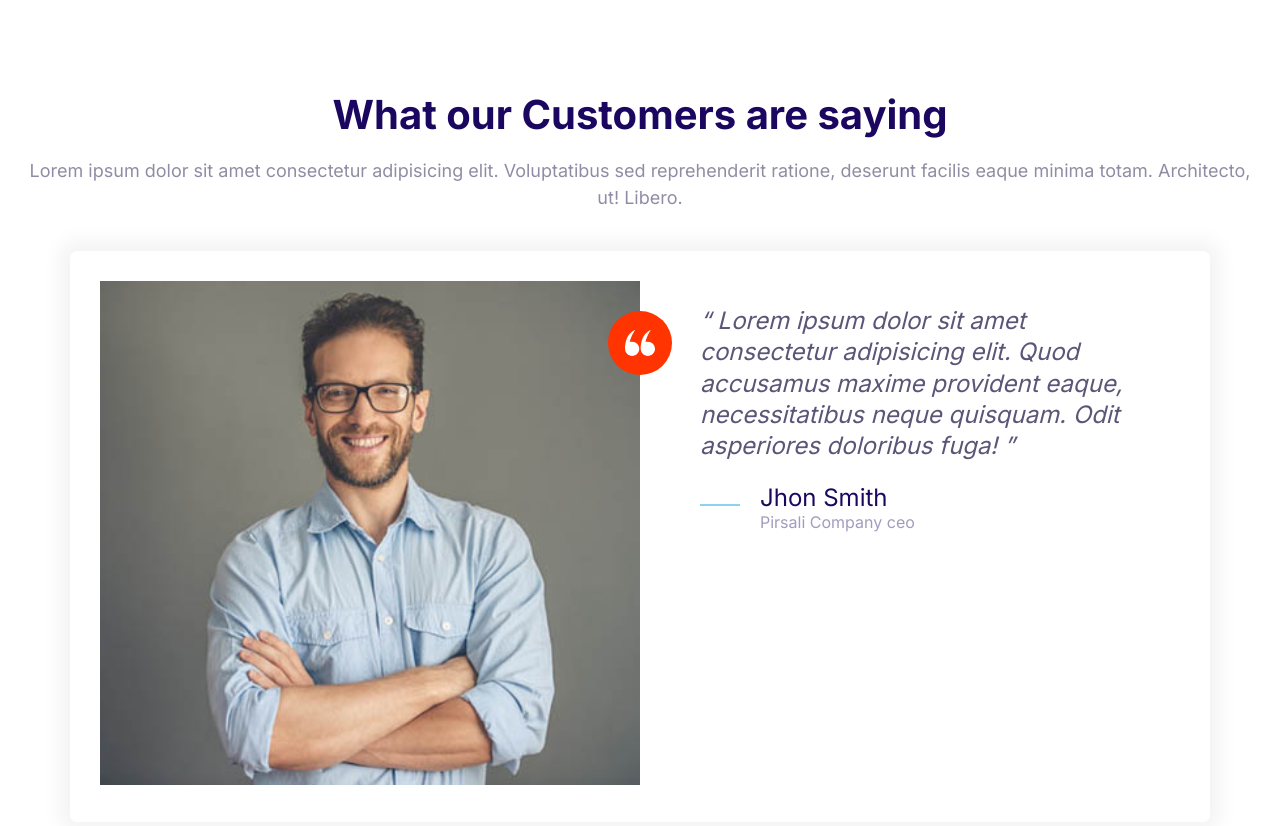
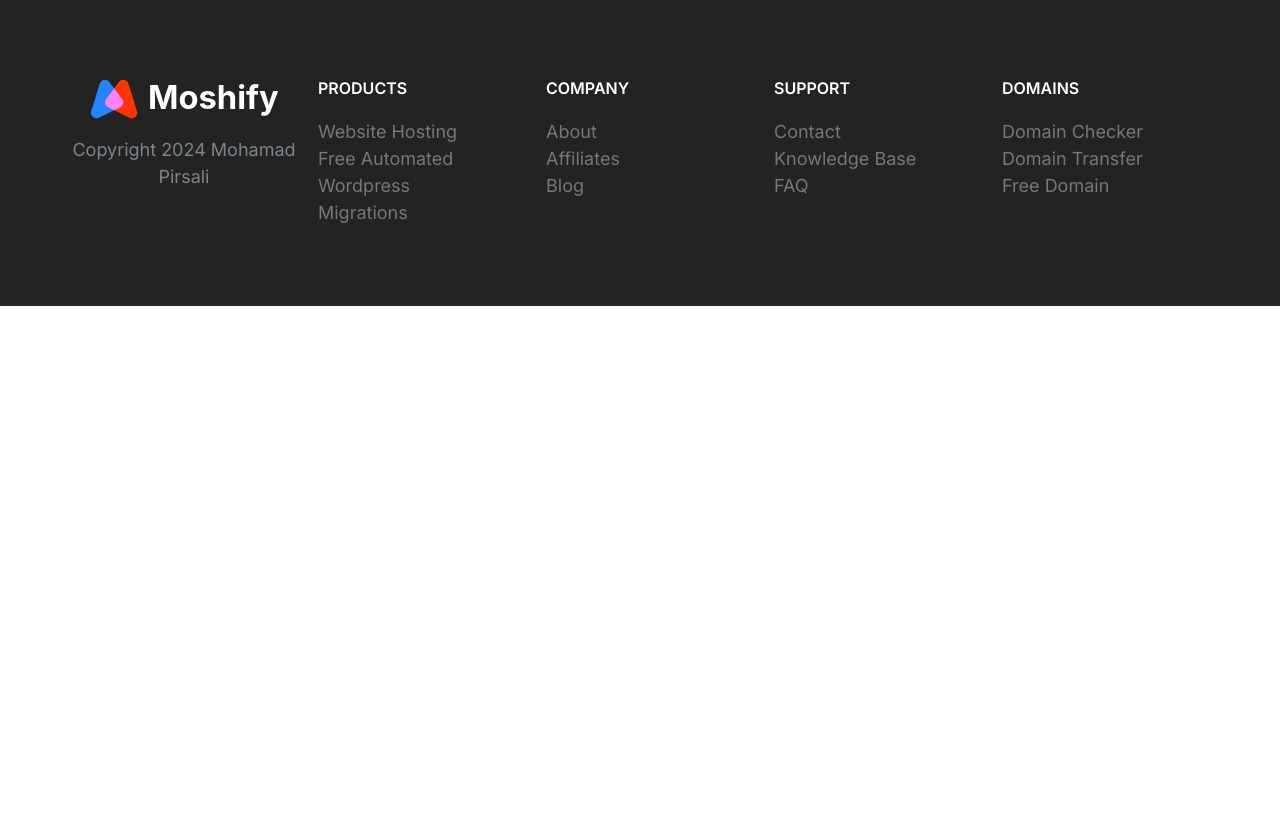
Before and after one commit to mohamadpirsali/Mohify, a plain HTML site: page index.html in a window 1280 px wide. After the commit the page ends 800 px from the top, so only its background shows below. Drawn offline with Linux system fonts and the light colour scheme.

Commit message:
build the footer component

```diff
--- a/css/styles.css
+++ b/css/styles.css
@@ -751,3 +751,73 @@ text-decoration: none;
         max-width: 700px;
     }
 }
+
+
+/* Footer */
+.footer{
+    background : #232323;
+}
+
+.footer a {
+    color: #777;
+    transition: color .3s;
+}
+
+.footer a:hover{
+    color: #fff;
+}
+
+.footer__section{
+    padding: 2rem;
+    border-bottom: 1px solid #393939;
+}
+.footer__section .list{
+    margin: 0;
+}
+
+.footer__heading{
+    text-transform: uppercase;
+    font-weight: 600;
+}
+.footer__brand{
+    margin-top: 5rem;
+    text-align: center;
+}
+.footer__brand img{
+    /* TODO: consider refactoring this and applying it to all images */
+    width: 100%;
+    max-width: 230px;
+}
+
+.footer__copyright{
+    font-size: 2.1rem;
+    color: #fff;
+    opacity: 0.3;
+}
+
+@media screen and (min-width : 768px){
+    .footer__sections{
+        grid-template-columns: repeat(auto-fit , minmax(10rem ,1fr));
+    }
+    .footer .collapsible__chevron{
+        display: none;
+    }
+    .footer .collapsible__content{
+        max-height: 100%;
+        opacity: 1;
+    }
+    .footer__brand{
+        order: -1;
+        margin-top: 1rem;
+    }
+    .footer__copyright{
+        font-size: 1.5rem;
+    }
+    .footer__section{
+        border: 0;
+    }
+    .footer__heading{
+        font-size: 1.6rem;
+    }
+
+}
--- a/index.html
+++ b/index.html
@@ -14,53 +14,74 @@
     <link rel="stylesheet" href="css/styles.css" />
   </head>
   <body>
-    <section class="block">
-      <header class="block__header">
-        <h2>What our Customers are saying</h2>
-        <p>
-          Lorem ipsum dolor sit amet consectetur adipisicing elit. Voluptatibus
-          sed reprehenderit ratione, deserunt facilis eaque minima totam.
-          Architecto, ut! Libero.
-        </p>
-      </header>
-      <div class="container">
-        <div class="card testimonial">
-          <div class="grid grid--cols-2">
-            <div class="testimonial__image">
-              <img
-                src="images/testimonial.jpg"
-                alt="A happy smiling costumer"
-              />
-              <span class="icon-container icon-container--accent">
-                <svg class="icon icon--white icon--small">
-                  <use xlink:href="icons/sprite.svg#quotes"></use>
-                </svg>
-              </span>
-            </div>
-            <blockquote class="quote">
-              <p class="quote__text">
-                Lorem ipsum dolor sit amet consectetur adipisicing elit. Quod
-                accusamus maxime provident eaque, necessitatibus neque quisquam.
-                Odit asperiores doloribus fuga!
-              </p>
-              <footer>
-                <div class="media">
-                  <div class="media__image">
-                    <svg class="icon icon--primary quote__line">
-                      <use xlink:href="icons/sprite.svg#line"></use>
-                    </svg>
-                  </div>
-                  <div class="media__body">
-                    <h3 class="media__title quote__author">Jhon Smith</h3>
-                    <p class="quote__company">Pirsali Company ceo</p>
-                  </div>
-                </div>
-              </footer>
-            </blockquote>
+    <footer class="block block--dark footer">
+      <div class="container grid footer__sections">
+        <section class="collapsible collapsible--expanded footer__section">
+          <div class="collapsible__header">
+            <h2 class="collapsible__heading footer__heading">PRODUCTS</h2>
+            <svg class="icon icon--white collapsible__chevron">
+              <use href="icons/sprite.svg#chevron"></use>
+            </svg>
           </div>
+          <div class="collapsible__content">
+            <ul class="list">
+              <li><a href="#">Website Hosting</a></li>
+              <li><a href="#">Free Automated Wordpress</a></li>
+              <li><a href="#">Migrations</a></li>
+            </ul>
+          </div>
+        </section>
+        <section class="collapsible footer__section">
+          <div class="collapsible__header">
+            <h2 class="collapsible__heading footer__heading">COMPANY</h2>
+            <svg class="icon icon--white collapsible__chevron">
+              <use href="icons/sprite.svg#chevron"></use>
+            </svg>
+          </div>
+          <div class="collapsible__content">
+            <ul class="list">
+              <li><a href="#">About </a></li>
+              <li><a href="#">Affiliates </a></li>
+              <li><a href="#">Blog </a></li>
+            </ul>
+          </div>
+        </section>
+        <section class="collapsible footer__section">
+          <div class="collapsible__header">
+            <h2 class="collapsible__heading footer__heading">SUPPORT</h2>
+            <svg class="icon icon--white collapsible__chevron">
+              <use href="icons/sprite.svg#chevron"></use>
+            </svg>
+          </div>
+          <div class="collapsible__content">
+            <ul class="list">
+              <li><a href="#">Contact </a></li>
+              <li><a href="#">Knowledge Base </a></li>
+              <li><a href="#">FAQ </a></li>
+            </ul>
+          </div>
+        </section>
+        <section class="collapsible footer__section">
+          <div class="collapsible__header">
+            <h2 class="collapsible__heading footer__heading">DOMAINS</h2>
+            <svg class="icon icon--white collapsible__chevron">
+              <use href="icons/sprite.svg#chevron"></use>
+            </svg>
+          </div>
+          <div class="collapsible__content">
+            <ul class="list">
+              <li><a href="#">Domain Checker </a></li>
+              <li><a href="#">Domain Transfer </a></li>
+              <li><a href="#">Free Domain </a></li>
+            </ul>
+          </div>
+        </section>
+        <div class="footer__brand">
+          <img src="images/logo.svg" alt="" />
+          <p class="footer_copyright">Copyright 2024 Mohamad Pirsali</p>
         </div>
       </div>
-    </section>
+    </footer>
     <script src="code/main.js"></script>
   </body>
 </html>
```
Also changed, not shown: components/footer.html (added, +68 -0 lines).
